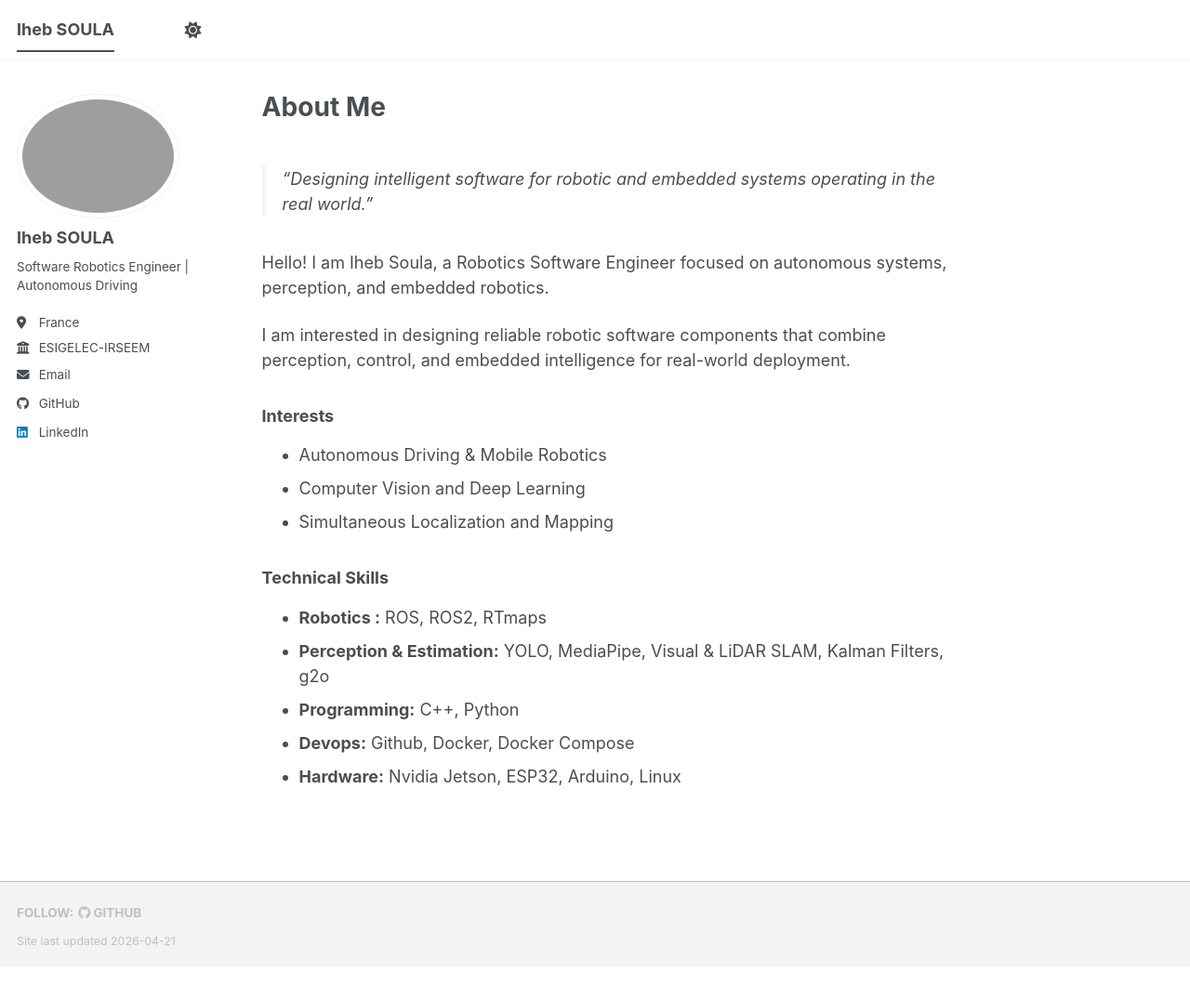
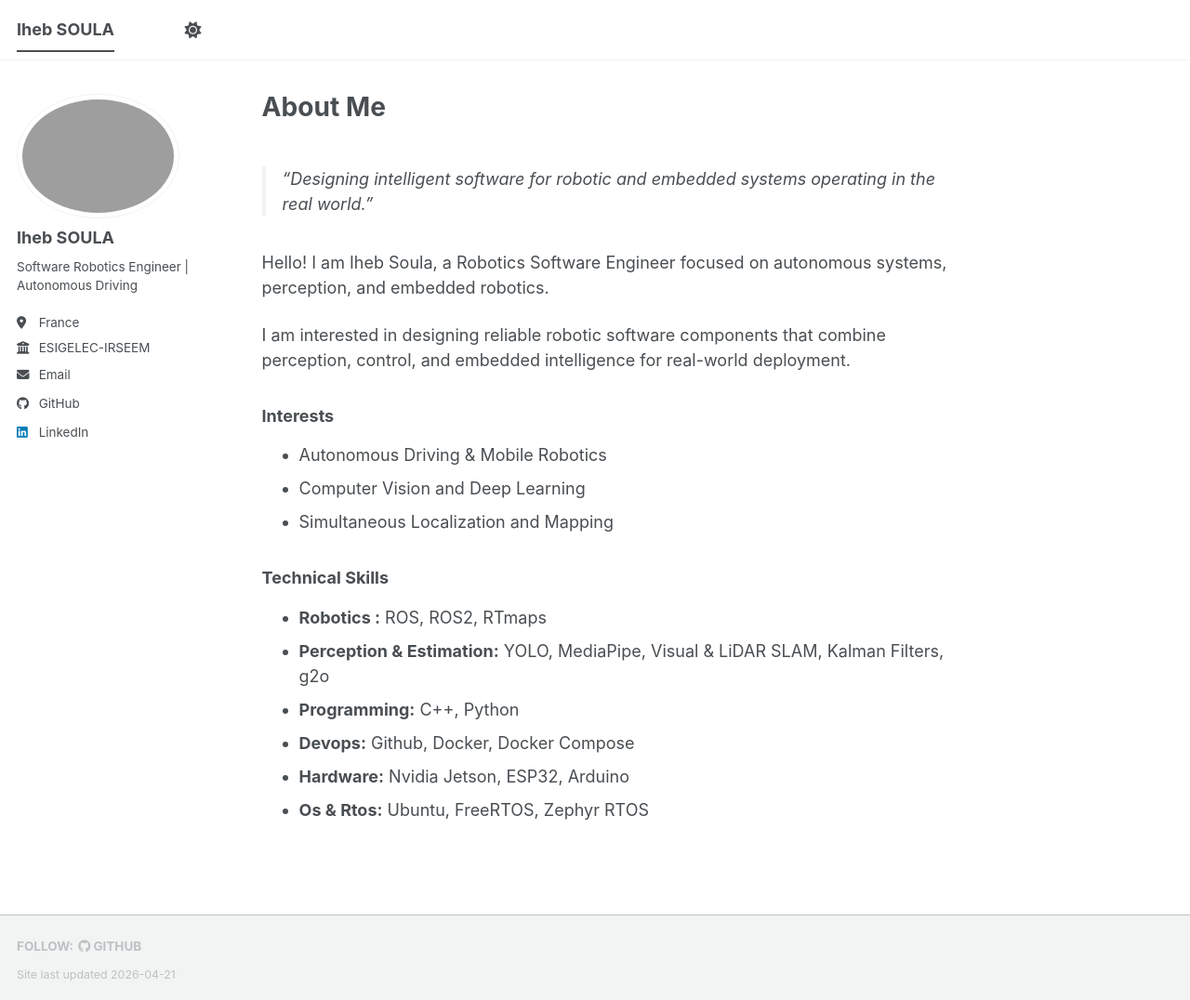
Before and after one commit to S0UL4/S0UL4.github.io, a Jekyll site: the page built from _pages/about.md, in a window 1280 px wide and 1076 px high. Shown: the whole window at 93% size. Built offline with Jekyll 4.4.1, drawn with Linux system fonts in a browser that asks for light colours; a script bundle is joined from its source files by our own code; library files that are not in the unit come from our copies.

Commit message:
update about me

```diff
--- a/_pages/about.md
+++ b/_pages/about.md
@@ -25,4 +25,5 @@ I am interested in designing reliable robotic software components that combine p
 * **Perception & Estimation:** YOLO, MediaPipe, Visual & LiDAR SLAM, Kalman Filters, g2o
 * **Programming:** C++, Python
 * **Devops:** Github, Docker, Docker Compose
-* **Hardware:** Nvidia Jetson, ESP32, Arduino, Linux
+* **Hardware:** Nvidia Jetson, ESP32, Arduino
+* **Os & Rtos:** Ubuntu, FreeRTOS, Zephyr RTOS
```
